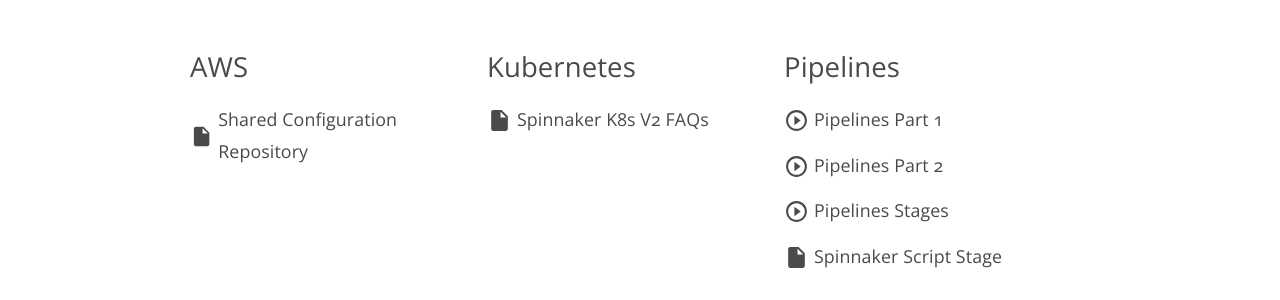
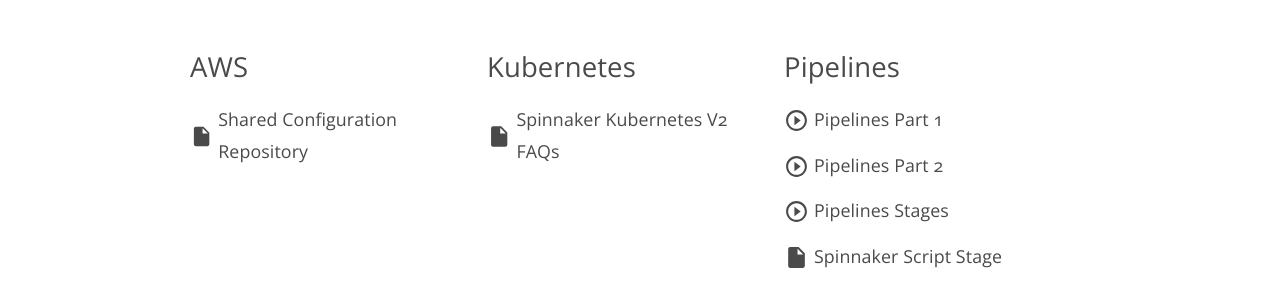
Before and after one commit to CloudCannon/base-jekyll-template, a Jekyll site: the page built from index.html, in a window 1280 px wide. Shown: the part 414-714 px from the top of the page. Built offline with Jekyll 4.4.1, drawn with Linux system fonts in a browser that asks for light colours; nearby versions of some CDN libraries.

Commit message:
more spelling tweaks

```diff
--- a/_posts/1200-09-01-K8-general-kubernetes-questions.md
+++ b/_posts/1200-09-01-K8-general-kubernetes-questions.md
@@ -1,6 +1,6 @@
 ---
 date: 2018-04-17
-title: Spinnaker K8s V2 FAQs
+title: Spinnaker Kubernetes V2 FAQs
 categories:
    - Kubernetes
 description: "Spinnaker with Kubernetes V2"
@@ -10,13 +10,13 @@
 
 Below we will answer some general questions on Kubernetes (K8s) V2 and how it works with Armory Spinnaker
 
-## How to create a pipeline in K8s V2 with Spinnaker?
-Generally speaking, to create a K8s V2 pipeline, you would create a ‘deployment’ manifest for your server group. You can store it in either GitHub, S3, or GCS. In the pipeline you can configure it to trigger when there is a change to it. Details to each can be found in the OSS docs.
+## How to create a pipeline in Kubernetes V2 with Spinnaker?
+Generally speaking, to create a Kubernetes V2 pipeline, you would create a ‘deployment’ manifest for your server group. You can store it in either GitHub, S3, or GCS. In the pipeline you can configure it to trigger when there is a change to it. Details to each can be found in the OSS docs.
 
 You can find more details at this link:
 [https://www.spinnaker.io/reference/providers/kubernetes-v2/#using-externally-stored-manifests](https://www.spinnaker.io/reference/providers/kubernetes-v2/#using-externally-stored-manifests)
 
-## How does Spinnakers K8s V2 handle ISTIO changes?
+## How does Spinnakers Kubernetes V2 handle ISTIO changes?
 There is no extra support for ISTIO right now. Some things may work perfectly, while others may not work as expected. Armory and the OSS community still determining how to best fit ISTIO into the provider.
 
 ## How do you handle pipelines that sidecar containers? Are these just defined in the yml?
```
